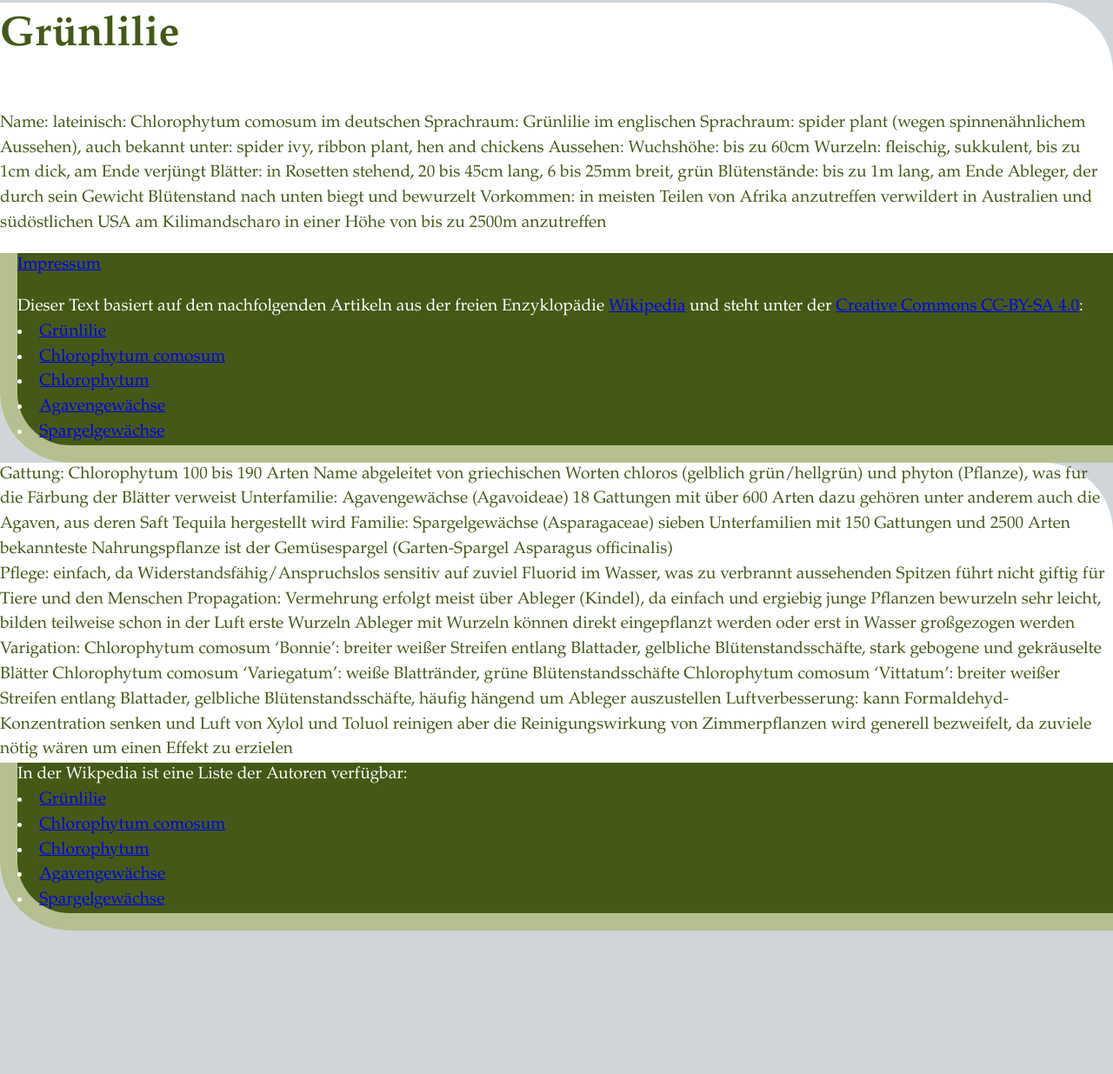
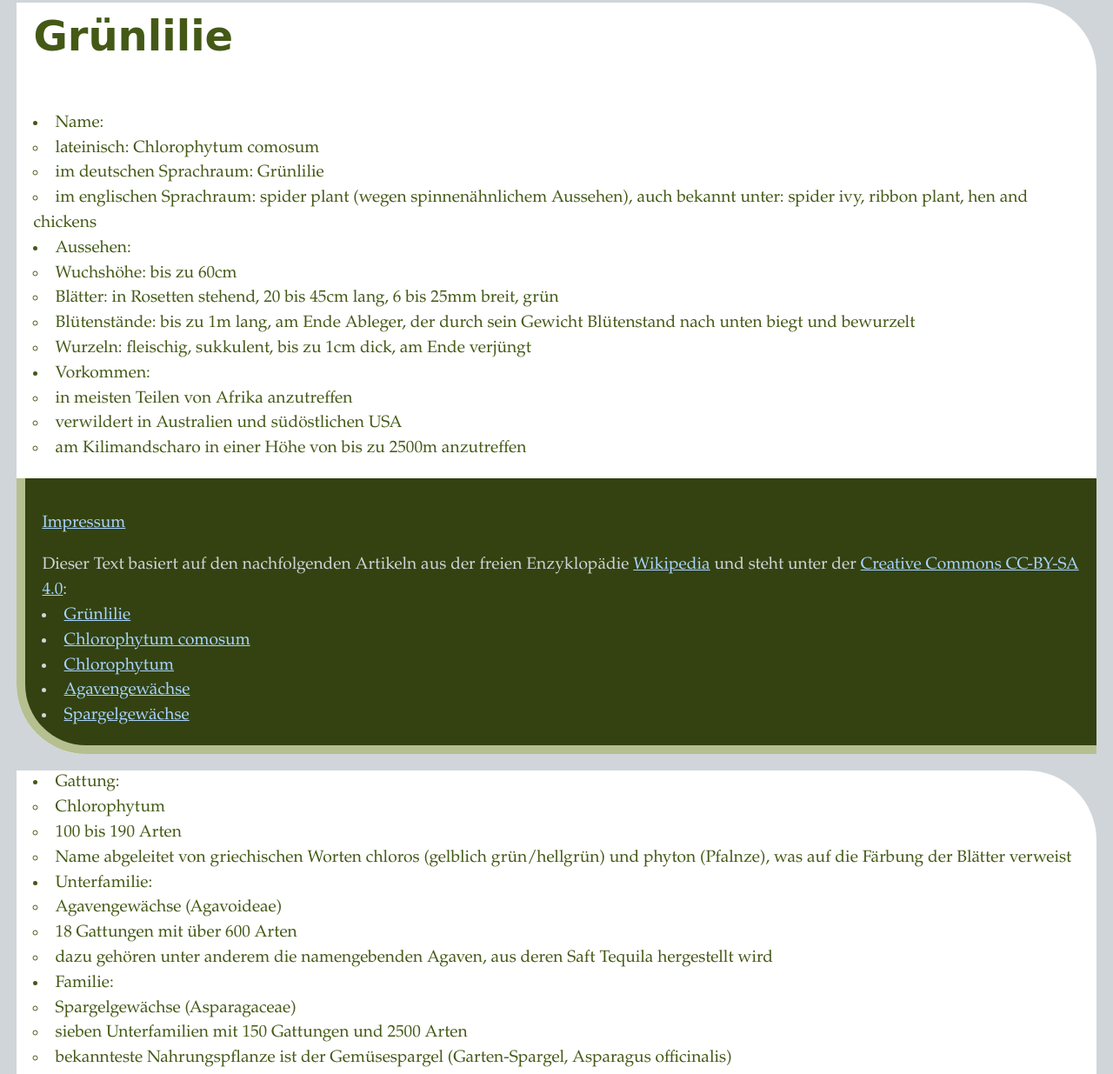
Before and after one commit to fiebergviktoria/spider_plant, a plain HTML site: page index.html in a window 1280 px wide. Shown: the part 154-1389 px from the top of the page at 87% size. Before the commit the page ends 1224 px from the top, so only its background shows below. Drawn offline with Linux system fonts and the light colour scheme.

Commit message:
changed images, style-changes, lists
deleted unused images, changed image-size
styles: margins and paddings, font-family for headings, height: auto for image-scaling, link-colors
wrapped images in figures
wrapped content in lists

```diff
--- a/assets/styles/styles.css
+++ b/assets/styles/styles.css
@@ -14,6 +14,7 @@ html {
 h1, h2, h3, h4, h5, h6 {
     line-height: 1.6;
     font-size: 2.5em;
+    font-family: "Script MT", "Brush Script MT", cursive;
 }
 
 /*body rules*/
@@ -28,11 +29,29 @@ section {
     background-color: white;
     border-top-right-radius: 80px 80px;
     border-bottom-left-radius: 80px 80px;
+    margin: 1em;
+}
+
+section > div {
+    margin: 1em;
+}
+
+header {
+    margin: 1em;
 }
 
 /*images are never larger than their container*/
 img {
     max-width: 100%;
+    height: auto;
+}
+
+figure {
+    background-color: #B5Bf8F;
+    text-align: center;
+    padding: 0.25em;
+    border-bottom-left-radius: 80px 80px;
+    border-top-right-radius: 80px 80px;
 }
 
 ul {
@@ -68,14 +87,27 @@ th, td {
 links should at least be: underlined (other elements shouldn't, react when they are hovered/focused
 and in a different way when activated*/
 
+a:link {
+    color: #A8D4FF;
+}
+
+a:visited {
+    color: #E0CAF7;
+}
+
+a:active {
+    color: #FFC7C7;
+}
+
 /*appearance-property: control what system-level-styling is applied*/
 
 footer {
-    background-color: #445916;
-    color: white;
-    border-bottom: solid #B5Bf8F 20px;
-    border-left: solid #B5Bf8F 20px;
+    background-color: #334210;
+    color: #D0D5D9;
+    border-bottom: solid #B5Bf8F 10px;
+    border-left: solid #B5Bf8F 10px;
     border-bottom-left-radius: 80px 80px;
+    padding: 1em;
 }
 
 /* Remove all animations, transitions and smooth scroll for people that prefer not to see them */
--- a/index.html
+++ b/index.html
@@ -22,23 +22,35 @@
         <section>
           <header>
             <h1>Grünlilie</h1>
+            <!--<figure> <img src="" alt="" width="" height=""></figure>-->
           </header>
           <div>
-            <!--<img src="" alt="" width="" height="">-->
+            <!--<figure><img src="" alt="" width="" height=""></figure>-->
             <div>
-              Name:
-              lateinisch: Chlorophytum comosum
-              im deutschen Sprachraum: Grünlilie
-              im englischen Sprachraum: spider plant (wegen spinnenähnlichem Aussehen), auch bekannt unter: spider ivy, ribbon plant, hen and chickens
-              Aussehen:
-              Wuchshöhe: bis zu 60cm
-              Wurzeln: fleischig, sukkulent, bis zu 1cm dick, am Ende verjüngt
-              Blätter: in Rosetten stehend, 20 bis 45cm lang, 6 bis 25mm breit, grün
-              Blütenstände: bis zu 1m lang, am Ende Ableger, der durch sein Gewicht Blütenstand nach unten biegt und bewurzelt
-              Vorkommen:
-              in meisten Teilen von Afrika anzutreffen
-              verwildert in Australien und südöstlichen USA
-              am Kilimandscharo in einer Höhe von bis zu 2500m anzutreffen</div>
+              <ul>
+                <li>Name:
+                  <ul>
+                    <li>lateinisch: Chlorophytum comosum</li>
+                    <li>im deutschen Sprachraum: Grünlilie</li>
+                    <li>im englischen Sprachraum: spider plant (wegen spinnenähnlichem Aussehen), auch bekannt unter: spider ivy, ribbon plant, hen and chickens</li>
+                  </ul>
+                </li>
+                <li>Aussehen:
+                  <ul>
+                    <li>Wuchshöhe: bis zu 60cm</li>
+                    <li>Blätter: in Rosetten stehend, 20 bis 45cm lang, 6 bis 25mm breit, grün</li>
+                    <li>Blütenstände: bis zu 1m lang, am Ende Ableger, der durch sein Gewicht Blütenstand nach unten biegt und bewurzelt</li>
+                    <li>Wurzeln: fleischig, sukkulent, bis zu 1cm dick, am Ende verjüngt</li>
+                  </ul>
+                </li>
+                <li>Vorkommen:
+                  <ul>
+                    <li>in meisten Teilen von Afrika anzutreffen</li>
+                    <li>verwildert in Australien und südöstlichen USA</li>
+                    <li>am Kilimandscharo in einer Höhe von bis zu 2500m anzutreffen</li>
+                  </ul>
+                </li>
+              </ul></div>
           </div>
           <footer>
             <p><a href="../fiebergviktoria.github.io/index.html">Impressum</a></p>
@@ -57,44 +69,73 @@
         <section>
           <div>
             <div>
-              Gattung:
-              Chlorophytum
-              100 bis 190 Arten
-              Name abgeleitet von griechischen Worten chloros (gelblich grün/hellgrün) und phyton (Pflanze), was fur die Färbung der Blätter verweist
-              Unterfamilie:
-              Agavengewächse (Agavoideae)
-              18 Gattungen mit über 600 Arten
-              dazu gehören unter anderem auch die Agaven, aus deren Saft Tequila hergestellt wird
-              Familie:
-              Spargelgewächse (Asparagaceae)
-              sieben Unterfamilien mit 150 Gattungen und 2500 Arten
-              bekannteste Nahrungspflanze ist der Gemüsespargel (Garten-Spargel Asparagus officinalis)
+              <ul>
+                <li>Gattung:
+                  <ul>
+                    <li>Chlorophytum</li>
+                    <li>100 bis 190 Arten</li>
+                    <li> Name abgeleitet von griechischen Worten chloros (gelblich grün/hellgrün) und phyton (Pfalnze), was auf die Färbung der Blätter verweist</li>
+                  </ul>
+                </li>
+                <li>Unterfamilie:
+                  <ul>
+                    <li>Agavengewächse (Agavoideae)</li>
+                    <li>18 Gattungen mit über 600 Arten</li>
+                    <li>dazu gehören unter anderem die namengebenden Agaven, aus deren Saft Tequila hergestellt wird</li>
+                  </ul>
+                </li>
+                <li>Familie:
+                  <ul>
+                    <li>Spargelgewächse (Asparagaceae)</li>
+                    <li>sieben Unterfamilien mit 150 Gattungen und 2500 Arten</li>
+                    <li>bekannteste Nahrungspflanze ist der Gemüsespargel (Garten-Spargel, Asparagus officinalis)</li>
+                  </ul>
+                </li>
+              </ul>
             </div>
-            <!--<img src="" alt="" width="" height="">-->
+            <!--<figure><img src="" alt="" width="" height=""></figure>-->
           </div>
           <div>
-            <!--<img src="" alt="" width="" height="">-->
-            <div>Pflege:
-            einfach, da Widerstandsfähig/Anspruchslos
-            sensitiv auf zuviel Fluorid im Wasser, was zu verbrannt aussehenden Spitzen führt
-            nicht giftig für Tiere und den Menschen
-            Propagation:
-            Vermehrung erfolgt meist über Ableger (Kindel), da einfach und ergiebig
-            junge Pflanzen bewurzeln sehr leicht, bilden teilweise schon in der Luft erste Wurzeln
-            Ableger mit Wurzeln können direkt eingepflanzt werden oder erst in Wasser großgezogen werden
+            <figure><img src="assets/images/flower720.jpg" alt="Blüte einer Grünlilie" width="332" height="720"></figure>
+            <div>
+              <ul>
+                <li>Pflege:
+                  <ul>
+                    <li>einfach, da widerstandsfähig</li>
+                    <li>sensitiv auf zuviel Fluorid im Wasser, was zu verbrannt aussehenden Spitzen führt</li>
+                    <li>nicht giftig für Tiere und den Menschen</li>
+                  </ul>
+                </li>
+                <li>Propagation:
+                  <ul>
+                    <li>Vermehrung erfolgt meist über Ableger (Kindel), da einfach und ergiebig</li>
+                    <li>junge Pflanzen bewurzeln sehr leicht, bilden teilweise schon in der Luft erste Wurzeln</li>
+                    <li>Ableger mit Wurzeln können direkt eingepflanzt werden</li>
+                    <li>Ableger ohne Wurzeln können erst in Wasser großgezogen werden</li>
+                  </ul>
+                </li>
+              </ul>
             </div>
           </div>
           <div>
             <div>
-              Varigation:
-              Chlorophytum comosum ‘Bonnie’: breiter weißer Streifen entlang Blattader, gelbliche Blütenstandsschäfte, stark gebogene und gekräuselte Blätter
-              Chlorophytum comosum ‘Variegatum’: weiße Blattränder, grüne Blütenstandsschäfte
-              Chlorophytum comosum ‘Vittatum’: breiter weißer Streifen entlang Blattader, gelbliche Blütenstandsschäfte, häufig hängend um Ableger auszustellen
-              Luftverbesserung:
-              kann Formaldehyd-Konzentration senken und Luft von Xylol und Toluol reinigen
-              aber die Reinigungswirkung von Zimmerpflanzen wird generell bezweifelt, da zuviele nötig wären um einen Effekt zu erzielen
+              <ul>
+                <li>Varigation:
+                  <ul>
+                    <li>Chlorophytum comosum ‘Bonnie’: breiter weißer Streifen entlang Blattader, gelbliche Blütenstandsschäfte, stark gebogene und gekräuselte Blätter</li>
+                    <li>Chlorophytum comosum ‘Variegatum’: weiße Blattränder, grüne Blütenstandsschäfte</li>
+                    <li>Chlorophytum comosum ‘Vittatum’: breiter weißer Streifen entlang Blattader, gelbliche Blütenstandsschäfte, häufig hängend um Ableger auszustellen</li>
+                  </ul>
+                </li>
+                <li>Luftverbesserung:
+                  <ul>
+                    <li>kann Formaldehyd-Konzentration senken und Luft von Xylol und Toluol reinigen</li>
+                    <li>aber die Reinigungswirkung von Zimmerpflanzen wird generell bezweifelt, da zuviele nötig wären, um einen Effekt zu erzielen</li>
+                  </ul>
+                </li>
+              </ul>
               </div>
-            <!--<img src="" alt="" width="" height="">-->
+            <!--<figure><img src="" alt="" width="" height=""></figure>-->
           </div>
           <footer>
             <div>In der Wikpedia ist eine Liste der Autoren verfügbar:
```
Also changed, not shown: assets/images/flower720.jpg (added), 2 other files.
